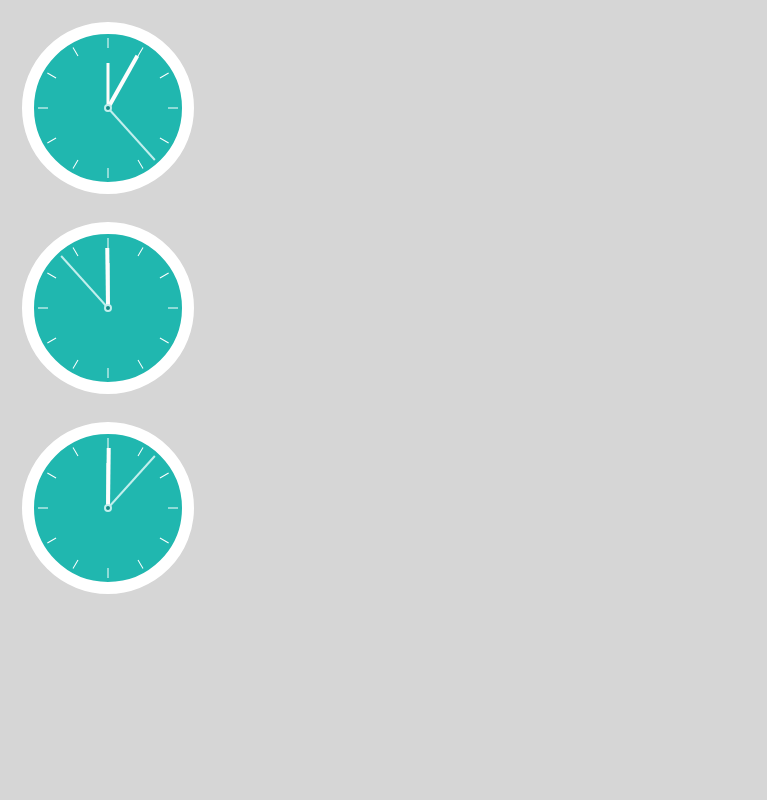
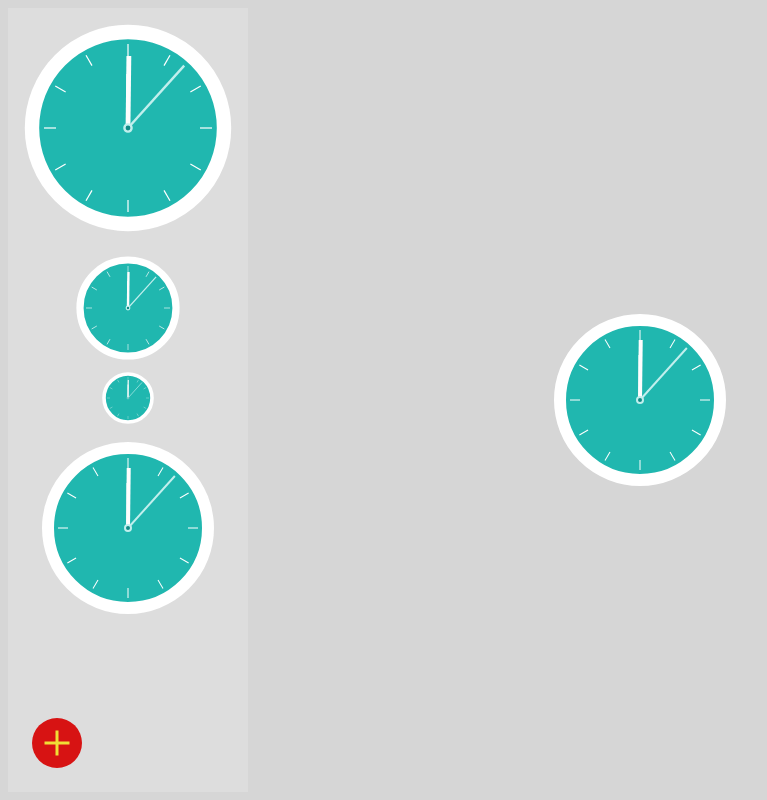
Before and after one commit to JoelLei121/a-simple-clock, a Next.js app: page / in a window 1280 px wide. Shown: the whole page, without its empty margins (0-767 px from the left). Built offline with nearby package versions, Linux system fonts and the light colour scheme.

Commit message:
feature: clock utils

```diff
--- /dev/null
+++ b/components/ClockList.js
@@ -0,0 +1,10 @@
+import styles from "../styles/ClockList.module.css";
+
+export default function ClockList({ children }) {
+
+    return (
+        <div className={styles.clockList}>
+            { children }
+        </div>
+    )
+}
--- /dev/null
+++ b/components/FloatingButton.js
@@ -0,0 +1,18 @@
+
+
+export default function FloatingButton({style, handleClick}) {
+
+    const radius = 25;
+    return (
+        <svg width={radius*2} height={radius*2} style={{...style, position: "absolute", zIndex: 10}} onClick={handleClick}>
+            <g>
+                {/* <circle id="shadow" style={{fill:"rgba(0,0,0,0.1)"}} cx="97" cy="100" r="87" filter="url(#innerShadow)"></circle> */}
+                <circle id="circle" style={{fill:"#D71313"}} cx={radius} cy={radius} r={radius}></circle>
+            </g>
+            <g>
+                <line x1={radius} y1={radius * 1.5} x2={radius} y2={radius * 0.5} style={{strokeWidth: "3px", stroke: "#F0DE36"}}></line>
+                <line x1={radius} y1={radius * 1.5} x2={radius} y2={radius * 0.5} transform={`rotate(90, ${radius}, ${radius})`} style={{strokeWidth: "3px", stroke: "#F0DE36"}}></line>
+            </g>
+        </svg>
+    )
+}
--- a/components/utils/AutoClock.js
+++ b/components/utils/AutoClock.js
@@ -3,7 +3,7 @@ import BasicClock from "./BasicClock";
 import ReverseClock from "./ReverseClock";
 
 var intervalId;
-export default function AutoClock({ reverse=false, initTime={ hour: 0, minute: 0, second: 0} }) {
+export default function AutoClock({ reverse=false, initTime={ hour: 0, minute: 0, second: 0}, scale=1 }) {
     const [second, setSecond] = useState(0);
     const [minute, setMinute] = useState(0);
     const [hour, setHour] = useState(0);
@@ -15,6 +15,7 @@ export default function AutoClock({ reverse=false, initTime={ hour: 0, minute: 0
 
     useEffect(() => {
         intervalId = setInterval(incPerSec, 1000);
+        /* BUG: Stop counting when alert, which means setInterval is not safe */
     }, []);
 
     useEffect(() => {
@@ -28,7 +29,11 @@ export default function AutoClock({ reverse=false, initTime={ hour: 0, minute: 0
 
     return (
         <>
-            { reverse ? <ReverseClock time={time} initTime={initTime}/> : <BasicClock time={time} initTime={initTime}/>}
+            {
+                reverse ?
+                <ReverseClock props={{time: time, initTime: initTime, scale: scale}}/> :
+                <BasicClock props={{time: time, initTime: initTime, scale: scale}}/>
+            }
         </>
     )
 }
--- a/components/utils/BasicClock.js
+++ b/components/utils/BasicClock.js
@@ -1,14 +1,19 @@
-import { useEffect, useState } from "react";
+export default function BasicClock({ props }) {
 
-var intervalId;
-export default function BasicClock({ time, initTime={ hour: 0, minute: 0, second: 0} }) {
-
-    const hour = time.hour;
-    const minute = time.minute;
-    const second = time.second;
-
+    let data = {...props};
+    if(!('initTime' in data)) {
+        data.initTime = { hour: 0, minute: 0, second: 0};
+    }
+    if(!('scale' in data)) {
+        data.scale = 1;
+    }
+    if(!('time' in data)) {
+        throw Error("Time attribute required");
+    }
+    // transform={`scale(${data.scale})`}
     return (
-        <svg width="200" height="200">
+        <div style={{width: `${200*data.scale}px`, height: `${200*data.scale}px` }}>
+            <svg width='100%' height='100%' viewBox="0 0 200 200" >
 
                 {/* <filter id="innerShadow" x="-20%" y="-20%" width="140%" height="140%">
                     <feGaussianBlur in="SourceGraphic" stdDeviation="3" result="blur"/>
@@ -20,11 +25,11 @@ export default function BasicClock({ time, initTime={ hour: 0, minute: 0, second
                     <circle id="circle" style={{stroke: "#FFF", strokeWidth: "12px", fill:"#20B7AF"}} cx="100" cy="100" r="80"></circle>
                 </g>
                 <g>
-                <line x1="100" y1="100" x2="100" y2="55" transform={`rotate(${(initTime.hour + hour)*15} 100 100)`} style={{strokeWidth: "3px", stroke: "#fffbf9"}} id="hourhand">
+                    <line x1="100" y1="100" x2="100" y2="55" transform={`rotate(${(data.initTime.hour + data.time.hour)*15} 100 100)`} style={{strokeWidth: "3px", stroke: "#fffbf9"}} id="hourhand">
                     </line>
-                <line x1="100" y1="100" x2="100" y2="40" transform={`rotate(${(initTime.minute + minute)*6} 100 100)`} style={{strokeWidth: "4px", stroke: "#fdfdfd"}} id="minutehand">
+                    <line x1="100" y1="100" x2="100" y2="40" transform={`rotate(${(data.initTime.minute + data.time.minute)*6} 100 100)`} style={{strokeWidth: "4px", stroke: "#fdfdfd"}} id="minutehand">
                     </line>
-                <line x1="100" y1="100" x2="100" y2="30" transform={`rotate(${(initTime.second + second)*6} 100 100)`} style={{strokeWidth: "2px", stroke: "#C1EFED"}} id="secondhand">
+                    <line x1="100" y1="100" x2="100" y2="30" transform={`rotate(${(data.initTime.second + data.time.second)*6} 100 100)`} style={{strokeWidth: "2px", stroke: "#C1EFED"}} id="secondhand">
                     </line>
                 </g>
                 <circle id="center" style={{fill:"#128A86", stroke: "#C1EFED", strokeWidth: "2px"}} cx="100" cy="100" r="3"></circle>
@@ -33,6 +38,8 @@ export default function BasicClock({ time, initTime={ hour: 0, minute: 0, second
                     { [...Array(12).keys()].map(i => decoration(i)) }
                 </g>
             </svg>
+
+        </div>
     )
 }
 
--- a/components/utils/ReverseClock.js
+++ b/components/utils/ReverseClock.js
@@ -1,9 +1,9 @@
 import BasicClock from "./BasicClock";
 
-export default function ReverseClock({ time, initTime}) {
-
-    time.second = time.second * -1;
-    time.minute = time.minute * -1;
-    time.hour = time.hour * -1;
-    return <BasicClock time={time} initTime={initTime} />
+export default function ReverseClock({ data }) {
+    let temp = {...data};
+    temp.time.second = data.time.second * -1;
+    temp.time.minute = data.time.minute * -1;
+    temp.time.hour = data.time.hour * -1;
+    return <BasicClock data={temp} />
 }
--- a/pages/index.js
+++ b/pages/index.js
@@ -3,6 +3,8 @@ import SampleComponent from "../components/sample";
 import { SampleContext } from "../contexts/SampleContext";
 import BasicClock from "../components/utils/BasicClock";
 import AutoClock from "../components/utils/AutoClock";
+import FloatingButton from "../components/FloatingButton";
+import ClockList from "../components/ClockList";
 
 export default function HomePage() {
     const context = useContext(SampleContext);
@@ -14,10 +16,20 @@ export default function HomePage() {
         <>
             <div style={{width: "100%", height: "100%"}}>
                 {/* <SampleComponent message={sampleData.message}/> */}
-                <AutoClock reverse={true} initTime={initTime}/>
-                <AutoClock reverse={true}/>
-                <AutoClock />
+                {/* <AutoClock reverse={true} initTime={initTime}/>
+                <AutoClock reverse={true}/> */}
+                <div style={{ position: "absolute", top: "50%", left: "50%", transform: "translate(-50%, -50%)" }}>
+                    <AutoClock /> {/* BUG: Stop counting when alert, which means setInterval is not safe */}
+                </div>
             </div>
+            <FloatingButton style={{left: '24px', bottom: '24px'}} handleClick={() => { alert("click!"); }}/>
+            <ClockList>
+                <AutoClock scale={1.2}/>
+                <AutoClock scale={0.6}/>
+                <AutoClock scale={0.3}/>
+                <AutoClock scale={1}/>
+
+            </ClockList>
         </>
     )
 }
--- /dev/null
+++ b/styles/ClockList.module.css
@@ -0,0 +1,12 @@
+.clockList {
+    position: absolute;
+    height: 100%;
+    width: fit-content;
+    left: 0;
+    background-color: rgba(238, 237, 237, 0.3);
+
+    display: flex;
+    flex-direction: column;
+    align-items: center;
+    overflow-y: auto;
+}
```
Lines whose indentation alone changed are shown as unchanged.
